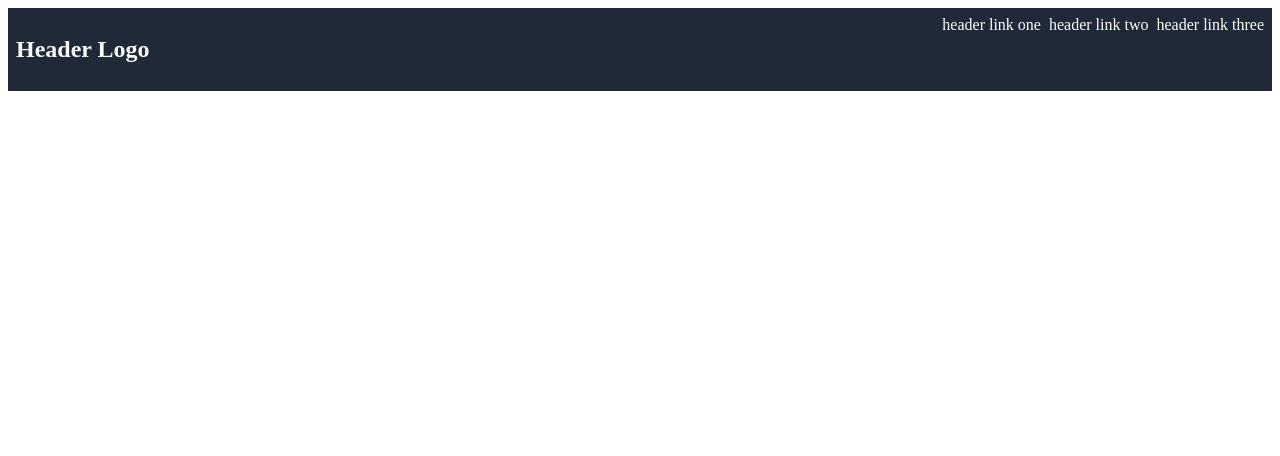
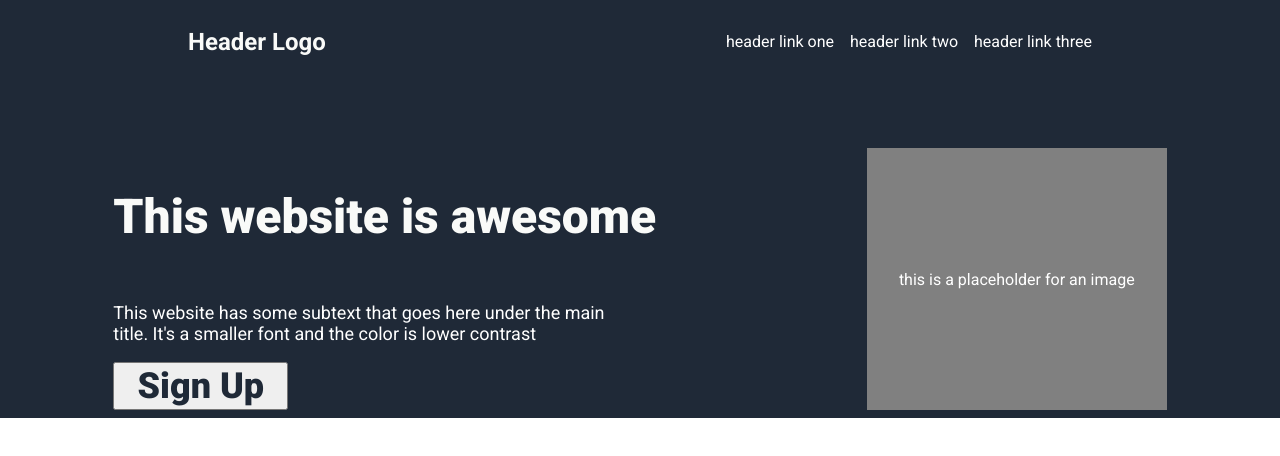
Before and after one commit to JoshKroft/odin-landingpage, a plain HTML site: page index.html in a window 1280 px wide. Drawn offline with Linux system fonts and the light colour scheme.

Commit message:
finished header, started hero section

```diff
--- a/index.html
+++ b/index.html
@@ -3,6 +3,9 @@
 <head>
     <meta charset="UTF-8">
     <meta name="viewport" content="width=device-width, initial-scale=1.0">
+    <link rel="preconnect" href="https://fonts.googleapis.com">
+    <link rel="preconnect" href="https://fonts.gstatic.com" crossorigin>
+    <link href="https://fonts.googleapis.com/css2?family=Roboto:ital,wght@0,100..900;1,100..900&display=swap" rel="stylesheet">
     <link rel="stylesheet" href="styles.css">
     <title>Landing Page</title>
 </head>
@@ -12,11 +15,21 @@
             <h2>Header Logo</h2>
         </div>
         <div class="right">
-            <li>
-                <a>header link one</a>
-                <a>header link two</a>
-                <a>header link three</a>
-            </li>
+            <ul class="links">
+                <li><a href="#">header link one</a></li>
+                <li><a href="#">header link two</a></li>
+                <li><a href="#">header link three</a></li>
+            </ul>
+        </div>
+    </div>
+    <div class="hero">
+        <div class="hero-text">
+            <h2>This website is awesome</h2>
+            <p>This website has some subtext that goes here under the main title. It's a smaller font and the color is lower contrast</p>
+            <button>Sign Up</button>
+        </div>
+        <div class="image-ph">
+            this is a placeholder for an image
         </div>
     </div>
 </body>
--- a/styles.css
+++ b/styles.css
@@ -1,9 +1,24 @@
+
+* {
+    box-sizing: border-box;
+    font-family: "Roboto", sans-serif;
+}
+
+body {
+    display: flex;
+    margin: 0;
+    height: 100vh;
+    flex-direction: column;
+}
+
 .header {
     display: flex;
-    justify-content:space-between;
+    justify-content:space-around;
+    align-items: center;
     padding: 8px;
     color: white;
     background-color: #1F2937;
+    padding-bottom: 64px;
 }
 
 .header h2 {
@@ -11,15 +26,64 @@
     color: #F9FAF8;
 }
 
-li {
+ul {
     display: flex;
-    gap: 8px;
     list-style: none;
+    gap: 16px;
+}
+
+a {
+    color: white;
+    text-decoration: none;
+}
+
+.left, .right{
+    display: flex;
+    align-items: center;
+    gap: 32px;
+}
+
+/* --- Hero Section --- */
+
+.hero-text {
+    display: flex;
+    flex-direction: column;
+    gap: 0px;
 
 }
 
-.header.left, .header.right{
+.hero-text h2 {
+    font-size: 48px;
+    Color: #F9FAF8;
+    font-weight: 900;
+    gap: 0px;
+}
+
+.hero-text p {
+    display: flex;
+    flex-wrap: wrap;
+    font-size: 18px;
+    max-width: 500px;
+}
+
+.hero {
+    display: flex;
+    justify-content: space-around;
+    padding: 8px;
+    color: white;
+    background-color: #1F2937;
+}
+
+.image-ph {
     display: flex;
     align-items: center;
-    gap: 16px;
+    padding: 32px;
+    background-color: grey;
 }
+
+button {
+    width:175px;
+    Font-size: 36px;
+    color: #1F2937;
+    font-weight: 900;
+}
```
